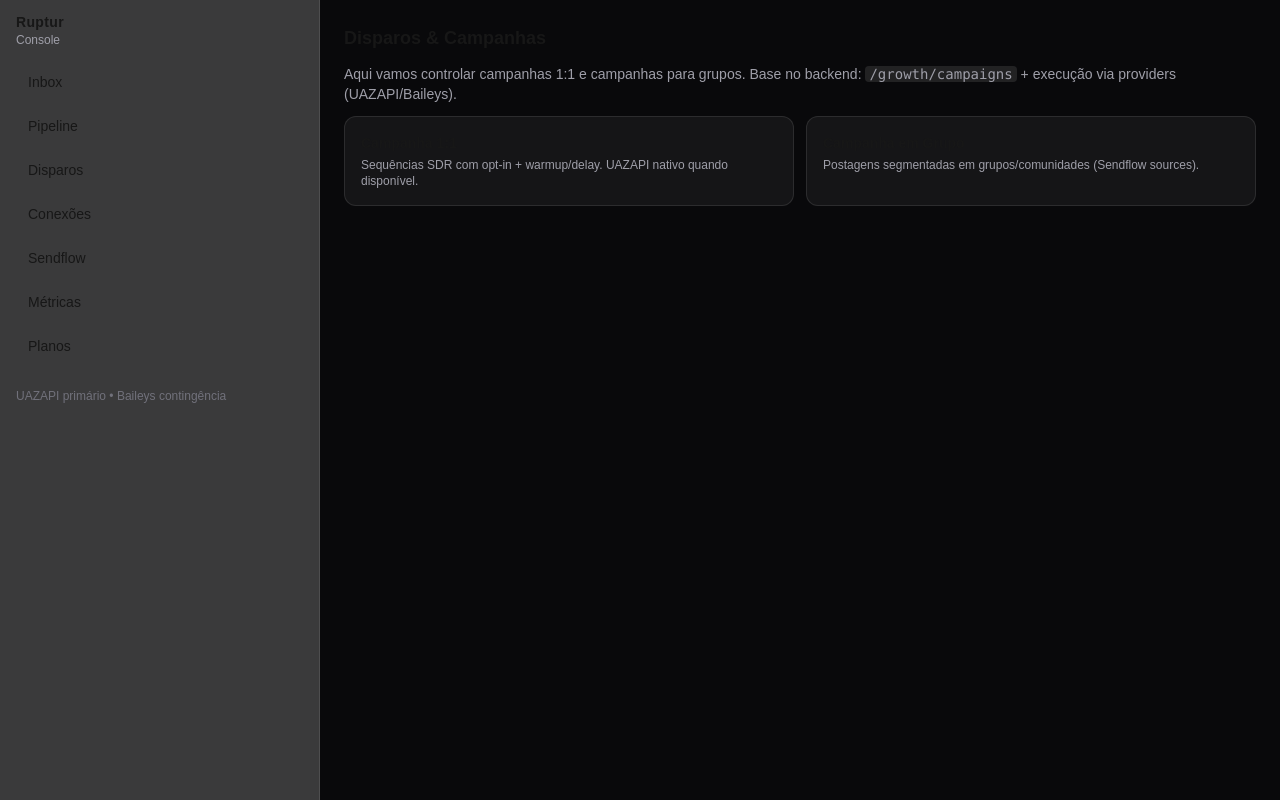
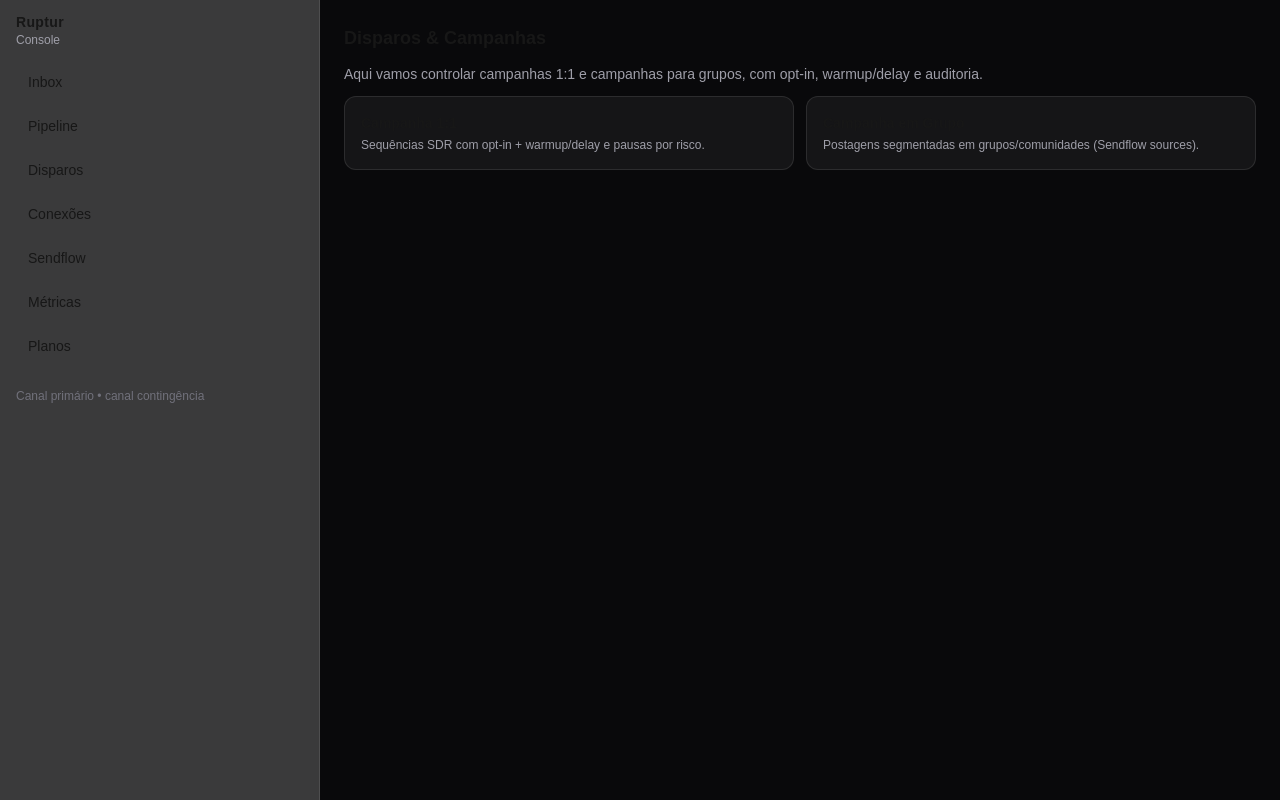
Before and after one commit to tiatendeai/ruptur, a Next.js app in the folder web/: page /broadcasts in a window 1280 px wide. Built offline with nearby package versions, Linux system fonts and the light colour scheme.

Commit message:
chore(console): hide internal provider names (channel connections)

```diff
--- a/web/src/app/broadcasts/page.tsx
+++ b/web/src/app/broadcasts/page.tsx
@@ -3,14 +3,13 @@ export default function BroadcastsPage() {
     <div className="space-y-3">
       <h1 className="text-lg font-semibold">Disparos & Campanhas</h1>
       <p className="text-sm text-zinc-400">
-        Aqui vamos controlar campanhas 1:1 e campanhas para grupos. Base no backend:{" "}
-        <code className="rounded bg-white/10 px-1">/growth/campaigns</code> + execução via providers (UAZAPI/Baileys).
+        Aqui vamos controlar campanhas 1:1 e campanhas para grupos, com opt-in, warmup/delay e auditoria.
       </p>
       <div className="grid gap-3 md:grid-cols-2">
         <div className="rounded-xl border border-white/10 bg-white/5 p-4">
           <div className="text-sm font-semibold">Campanha 1:1</div>
           <div className="mt-1 text-xs text-zinc-400">
-            Sequências SDR com opt-in + warmup/delay. UAZAPI nativo quando disponível.
+            Sequências SDR com opt-in + warmup/delay e pausas por risco.
           </div>
         </div>
         <div className="rounded-xl border border-white/10 bg-white/5 p-4">
--- a/web/src/app/connections/page.tsx
+++ b/web/src/app/connections/page.tsx
@@ -3,11 +3,11 @@ export default function ConnectionsPage() {
     <div className="space-y-2">
       <h1 className="text-lg font-semibold">Conexões</h1>
       <p className="text-sm text-zinc-400">
-        UAZAPI é o primário (multi-instâncias nativas). Baileys fica como contingência e ampliação de escopo.
+        Conecte seus canais de atendimento (WhatsApp hoje; multicanal depois). O Ruptur usa um canal primário e mantém
+        contingência quando necessário.
       </p>
       <div className="rounded-xl border border-white/10 bg-white/5 p-4 text-sm text-zinc-300">
-        Próximo passo: listar instâncias UAZAPI (<code className="rounded bg-white/10 px-1">/integrations/uazapi/instances</code>)
-        e mostrar QR quando precisar conectar.
+        Próximo passo: listar conexões existentes e mostrar QR quando precisar conectar um novo número.
       </div>
     </div>
   );
--- a/web/src/app/layout.tsx
+++ b/web/src/app/layout.tsx
@@ -15,7 +15,7 @@ const geistMono = Geist_Mono({
 
 export const metadata: Metadata = {
   title: "Ruptur Console",
-  description: "Inbox, CRM e operação de WhatsApp (UAZAPI + Baileys)",
+  description: "Inbox, CRM e operação de canais",
 };
 
 export default function RootLayout({
@@ -61,7 +61,7 @@ export default function RootLayout({
                 </Link>
               </nav>
               <div className="mt-6 hidden text-xs text-zinc-500 md:block">
-                UAZAPI primário • Baileys contingência
+                Canal primário • canal contingência
               </div>
             </aside>
             <main className="col-span-12 bg-zinc-950 px-4 py-6 md:col-span-9 md:px-6">{children}</main>
--- a/web/src/app/metrics/page.tsx
+++ b/web/src/app/metrics/page.tsx
@@ -63,7 +63,7 @@ export default function MetricsPage() {
               channels.map((c) => (
                 <div key={`${c.provider}:${c.instance_id}`} className="flex items-center justify-between gap-2">
                   <div className="truncate">
-                    {c.provider}:{c.instance_id} <span className="text-zinc-400">({c.status})</span>
+                    {c.instance_id} <span className="text-zinc-400">({c.status})</span>
                   </div>
                   <div className="rounded bg-white/10 px-2 py-0.5">{c.score}</div>
                 </div>
```
Also changed, not shown: 1 other file (tests, documents, lock files or other folders).
